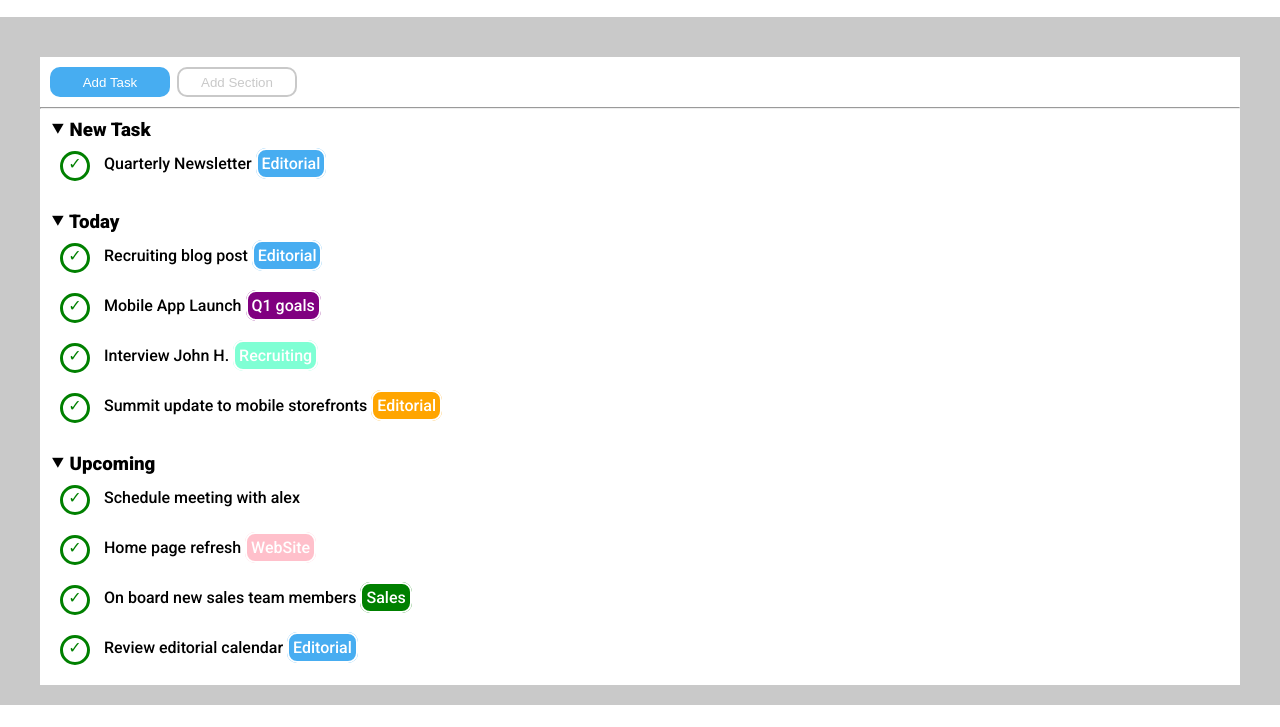
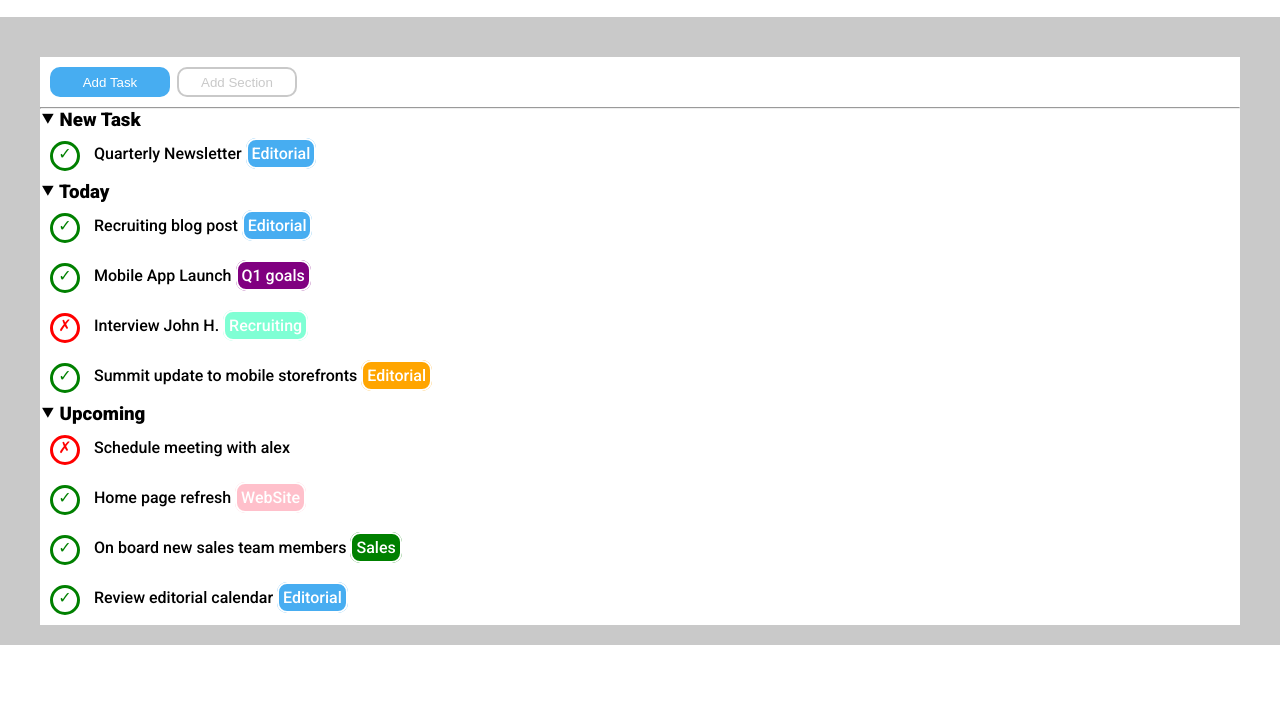
Before and after one commit to MattiaAngelini/html-css-toboolist, a plain HTML site: page index.html in a window 1280 px wide. Shown: the part 73-800 px from the top of the page. Drawn offline with Linux system fonts and the light colour scheme.

Commit message:
Add: Comments and Adjustments

```diff
--- a/index.html
+++ b/index.html
@@ -13,11 +13,14 @@
 </head>
 <body>
 
+    <!--HEADER - LOGO E TITOLO-->
     <header>
         <img class="logo" src="./img/Logo.png" alt="logo_booleaner">
         <h1 class="title">Toboolist</h1>
     </header>
 
+
+    <!-- BUTTONS-->
     <main>
         <div class="container">
         <section class="buttons">
@@ -27,6 +30,7 @@
     <hr class="raw">
 
 
+    <!-- NEW TASK-->
     <section class="task">
         <h3>⯆ New Task</h3>
         <div class="circle circle_check"> &check;</div>
@@ -34,6 +38,8 @@
         <span class="tag tag_blue">Editorial</span>
     </section>
 
+
+    <!-- TODAY-->
     <section class="task">
         <h3>⯆ Today</h3>
         <div class="circle circle_check"> &check;</div>
@@ -44,20 +50,20 @@
         <div class="options">Mobile App Launch</div>
         <span class="tag tag_purple">Q1 goals</span> <br>
 
-        <div class="circle circle_check"> &check;</div>
+        <div class="circle circle_cross"> &cross;</div>
         <div class="options">Interview John H.</div>
         <span class="tag tag_aquamarine">Recruiting</span> <br>
 
         <div class="circle circle_check"> &check;</div>
         <div class="options">Summit update to mobile storefronts</div>
         <span class="tag tag_orange">Editorial</span> <br>
+    </section>
 
 
-    </section>
-
+    <!-- TODAY-->
     <section class="task">
         <h3>⯆ Upcoming</h3>
-        <div class="circle circle_check"> &check;</div>
+        <div class="circle circle_cross"> &cross;</div>
         <div class="options">Schedule meeting with alex</div>
         <br>
 
@@ -72,14 +78,8 @@
         <div class="circle circle_check"> &check;</div>
         <div class="options">Review editorial calendar</div>
         <span class="tag tag_blue">Editorial</span> <br>
-
-
     </section>
-
-
     </div>
     </main>
-
-
 </body>
 </html>
--- a/style.css
+++ b/style.css
@@ -12,7 +12,7 @@
                background-color: white;
    }
 
-   .task {padding:10px;}
+   .Newtask {padding:10px;}
 
    /*-----------------------------
              LOGO HEADER
@@ -86,6 +86,9 @@
 
    .circle_check {color: green;
                   border: 3px solid green;}
+
+   .circle_cross {color: red;
+                  border: 3px solid red;}
    /*-----------------------------
       CHECK/CROSS - CIRCLE
    ----------------------------*/
@@ -112,10 +115,10 @@
           TAG multi-color
    ----------------------------*/
    .tag {padding: 4px;
-           border: 2px solid ;
-           border-radius: 10px;
-           font-family: "Roboto", sans-serif;
-           font-style: normal
+         border: 2px solid ;
+         border-radius: 10px;
+         font-family: "Roboto", sans-serif;
+         font-style: normal
    }
 
 
```
